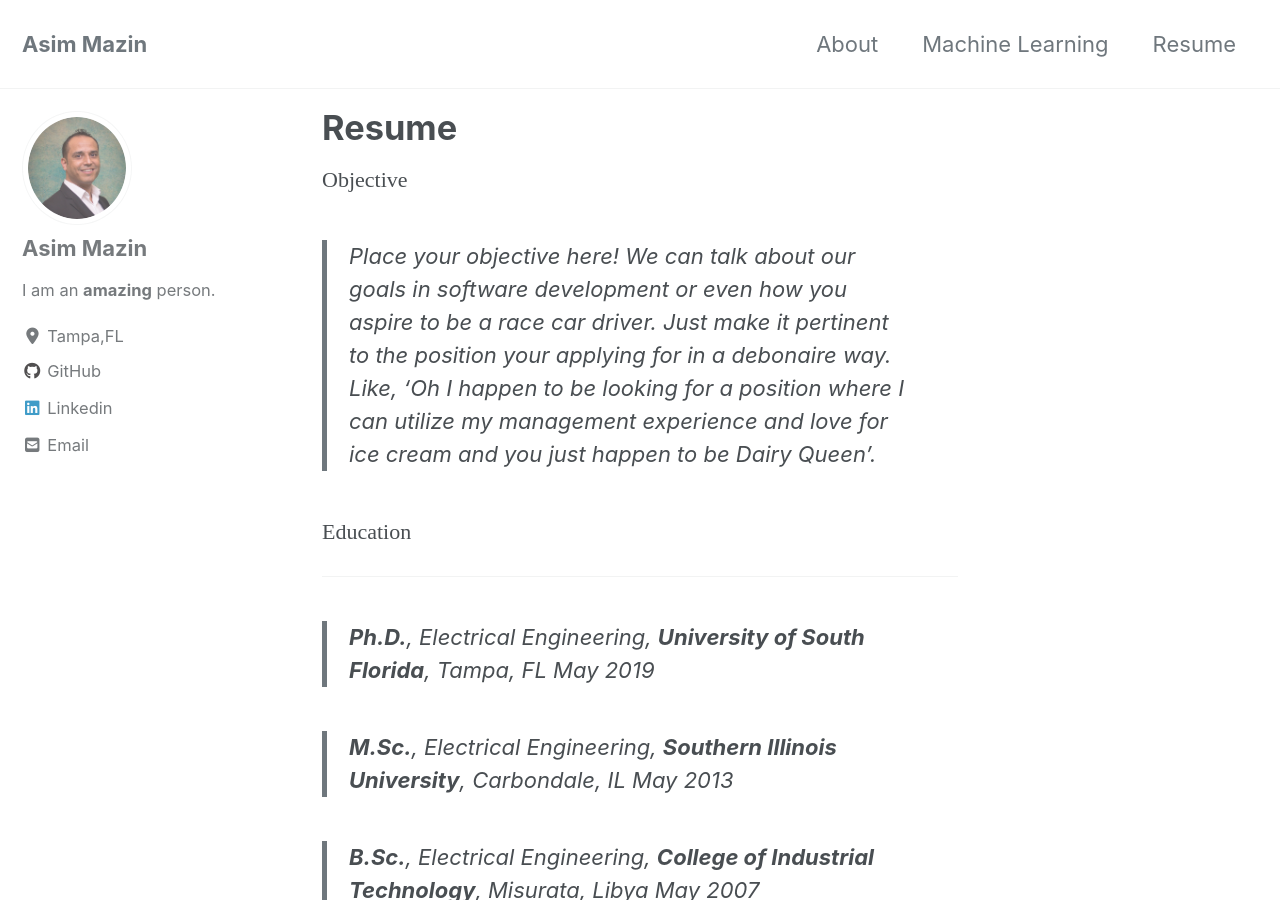
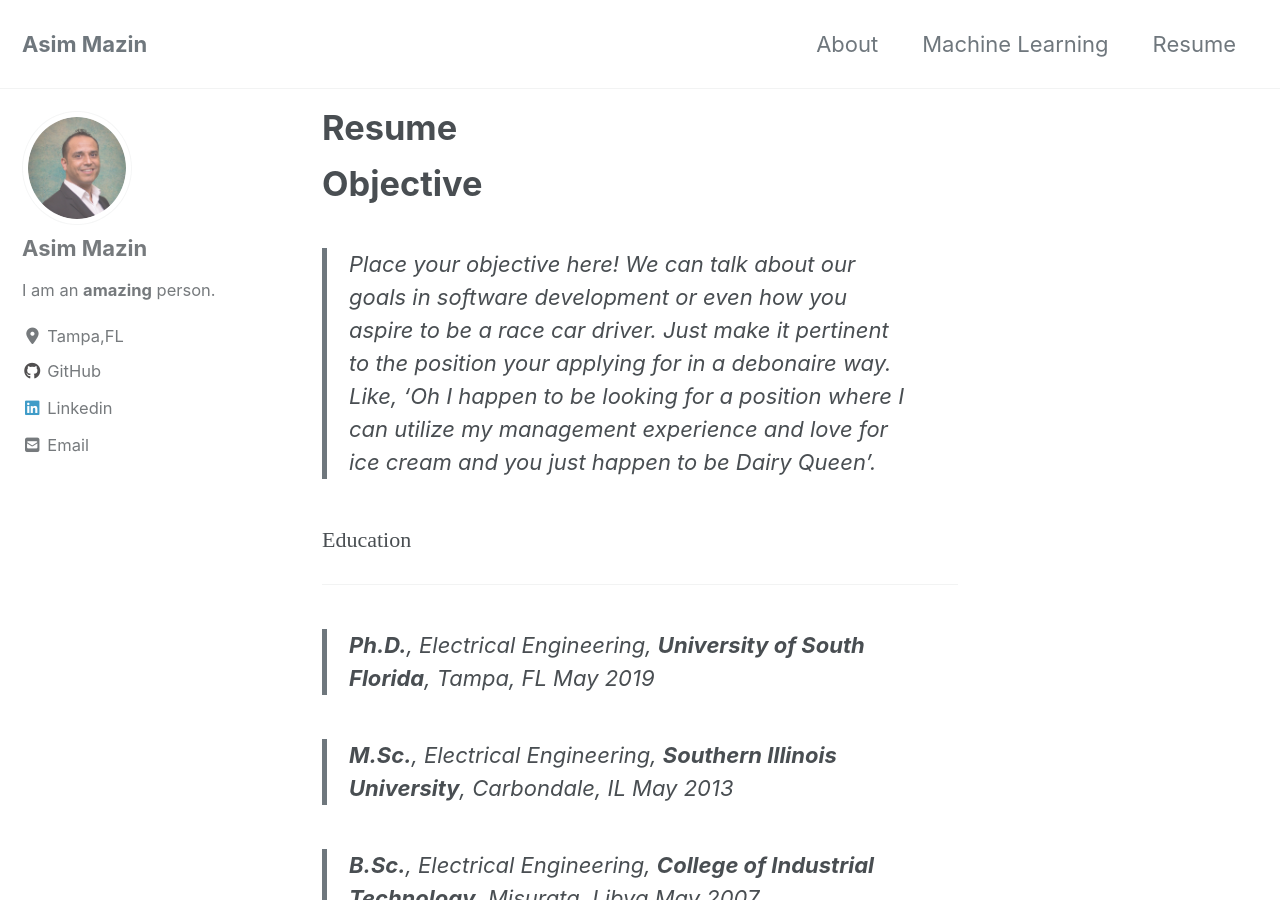
Before and after one commit to AsimMazin/Asimmazin.github.io, a Jekyll site: the page built from _pages/Resume.md, in a window 1280 px wide and 900 px high. Built offline with Jekyll 4.4.1, drawn with Linux system fonts in a browser that asks for light colours; cached includes are drawn as plain includes; nearby versions of some CDN libraries.

Commit message:
New Modification

```diff
--- a/_pages/Resume.md
+++ b/_pages/Resume.md
@@ -5,7 +5,7 @@ permalink: /Resume/
 ---
 
 
-<span style="font-family:Didot; font-size:1em;">Objective</span>
+# Objective
 >Place your objective here! We can talk about our goals in software development or even how you aspire to be a race car driver. Just make it pertinent to the position your applying for in a debonaire way. Like, 'Oh I happen to be looking for a position where I can utilize my management experience and love for ice cream and you just happen to be Dairy Queen'.
 
 
```
